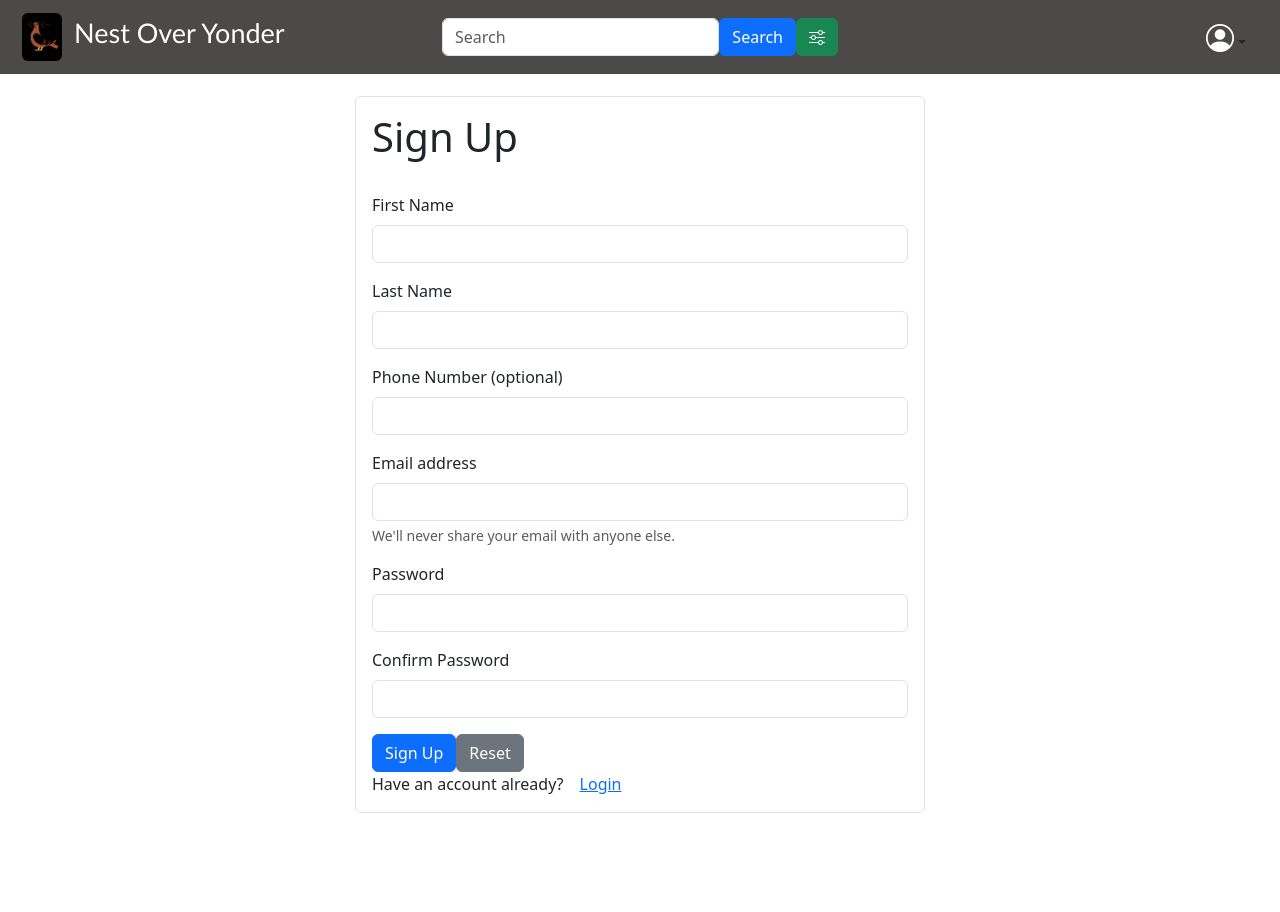
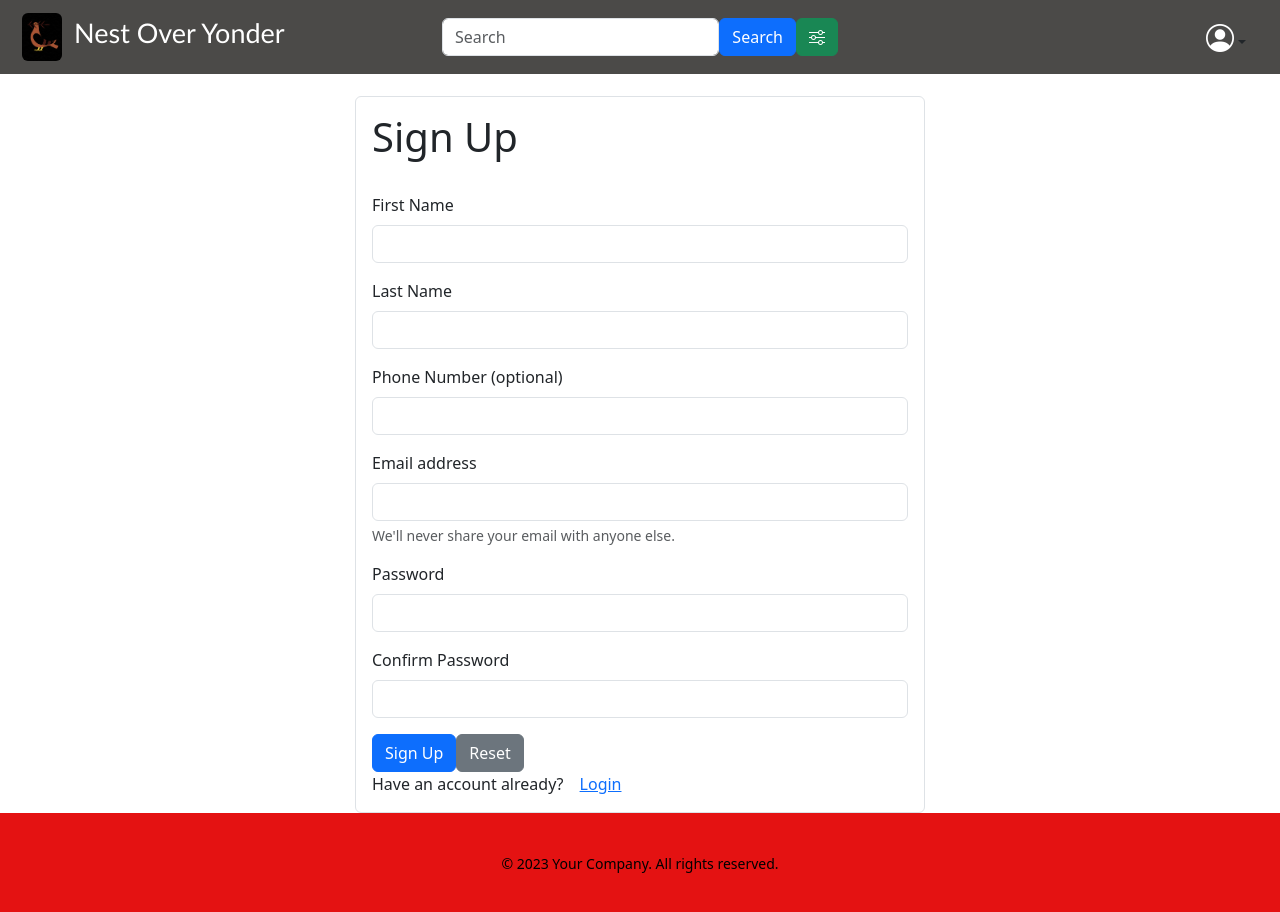
Before and after one commit to masonbesmer/nest-over-yonder, a React (Vite) app: page /signup in a window 1280 px wide. Before the commit the page ends 813 px from the top, so only its background shows below. Built offline with nearby package versions, Linux system fonts and the light colour scheme.

Commit message:
footer added

```diff
--- a/package.json
+++ b/package.json
@@ -20,6 +20,7 @@
     "google-map-react": "^2.2.1",
     "google-maps-react-markers": "^1.2.4",
     "jquery": "^3.7.0",
+    "mdb-react-ui-kit": "^6.1.0",
     "popper.js": "^1.16.1",
     "react": "^18.2.0",
     "react-bootstrap": "^2.8.0",
--- a/src/App.jsx
+++ b/src/App.jsx
@@ -12,6 +12,7 @@ import Filter from "./components/Filter";
 import SearchPage from "./pages/SearchPage";
 import ErrorPage from "./pages/ErrorPage";
 import CheckoutPage from "./pages/CheckoutPage";
+import Footer from "./components/Footer";
 
 function App() {
   const [count, setCount] = useState(0);
@@ -29,6 +30,7 @@ function App() {
           <Route path="/signup" element={<SignupPage />} />
         </Routes>
         <Filter />
+        <Footer />
       </div>
     </BrowserRouter>
   );
--- /dev/null
+++ b/src/components/Footer.jsx
@@ -0,0 +1,14 @@
+import React from 'react';
+import "../styles.css";
+
+const Footer = () => {
+  return (
+    <footer className="footer">
+      <div className="container">
+        <span className="text">© 2023 Your Company. All rights reserved.</span>
+      </div>
+    </footer>
+  );
+};
+
+export default Footer;
--- a/src/pages/HomePage.jsx
+++ b/src/pages/HomePage.jsx
@@ -2,6 +2,7 @@ import React, { useState, useEffect } from "react";
 import Listing from "../components/Listing";
 import Map from "../components/Map";
 import axios from "axios";
+import Footer from "../components/Footer";
 
 const sampleDescription =
   "Lorem ipsum dolor sit amet consectetur adipisicing elit. Accusamus soluta nam mollitia tempore deleniti officiis vero error pariatur in a voluptatibus corporis incidunt, placeat, rem iure cupiditate, dolorum maiores tempora?";
--- a/src/styles.css
+++ b/src/styles.css
@@ -110,3 +110,17 @@
 .amenities {
   margin-top: 10px;
 }
+
+.footer {
+  background-color: #e41212;
+  height: 100px;
+  display: flex;
+  justify-content: center;
+  align-items: center;
+  text-align: center;
+}
+
+.text {
+  color: #000000;
+  font-size: 14px;
+}
```
Also changed, not shown: 1 other file (tests, documents, lock files or other folders).
